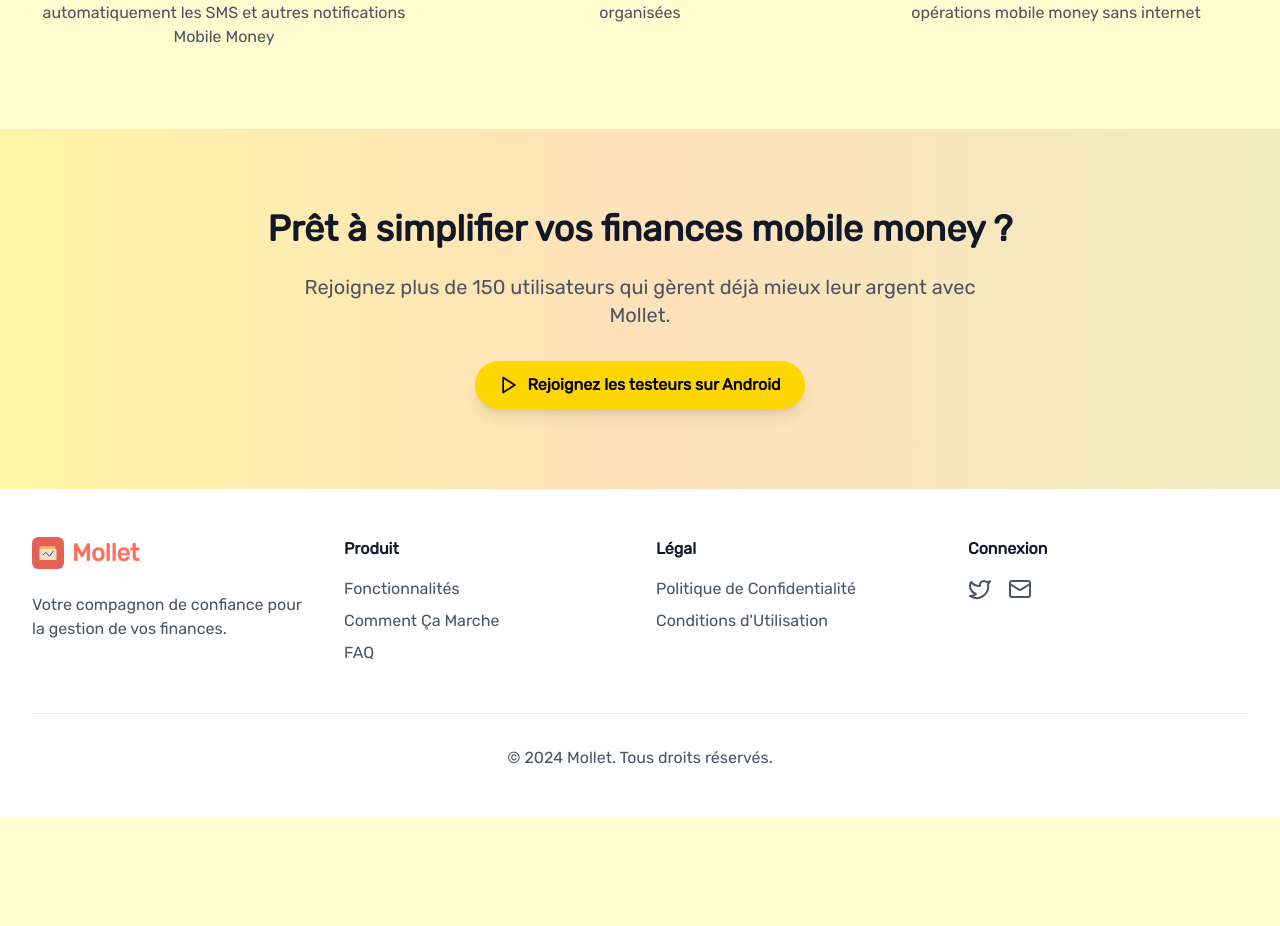
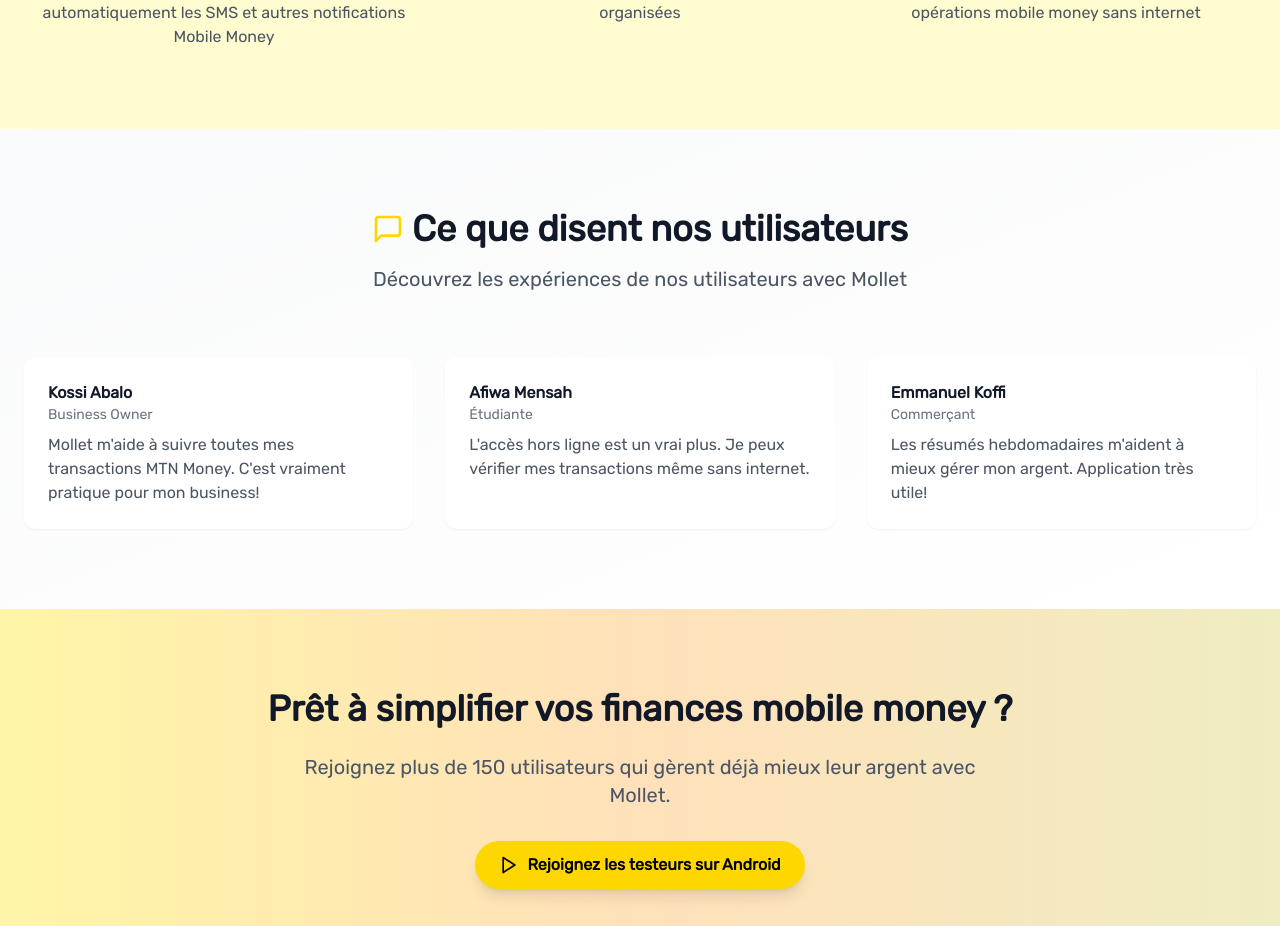
Before and after one commit to runco02X/mollet-planning, a React (Vite) app: page / in a window 1280 px wide. Shown: the part 2603-3529 px from the top of the page. Before the commit the page ends 3421 px from the top, so only its background shows below. Built offline with nearby package versions, Linux system fonts and the light colour scheme.

Commit message:
add: social proof

```diff
--- a/src/App.tsx
+++ b/src/App.tsx
@@ -5,6 +5,7 @@ import HowItWorks from "./components/HowItWorks";
 import CTA from "./components/CTA";
 import Footer from "./components/Footer";
 import CountrySupport from "./components/CountrySupport";
+import SocialProof from "./components/SocialProof";
 
 function App() {
   return (
@@ -14,7 +15,9 @@ function App() {
       <Features />
       <CountrySupport />
       <HowItWorks />
+      <SocialProof />
       <CTA />
+
       <Footer />
     </div>
   );
--- /dev/null
+++ b/src/components/SocialProof.tsx
@@ -0,0 +1,29 @@
+import { testimonials } from "../data/testimonials";
+import { MessageSquare } from "lucide-react";
+import TestimonialCard from "./socials/TestimonialCard";
+
+export default function SocialProof() {
+  return (
+    <section className="py-20 bg-gradient-to-br from-gray-50 to-white">
+      <div className="container mx-auto px-6">
+        <div className="text-center mb-16">
+          <div className="flex items-center justify-center gap-2 mb-4">
+            <MessageSquare className="w-8 h-8 text-gold" />
+            <h2 className="text-4xl font-bold text-gray-900">
+              Ce que disent nos utilisateurs
+            </h2>
+          </div>
+          <p className="text-xl text-gray-600">
+            Découvrez les expériences de nos utilisateurs avec Mollet
+          </p>
+        </div>
+
+        <div className="grid md:grid-cols-2 lg:grid-cols-3 gap-8">
+          {testimonials.map((testimonial) => (
+            <TestimonialCard key={testimonial.id} testimonial={testimonial} />
+          ))}
+        </div>
+      </div>
+    </section>
+  );
+}
--- /dev/null
+++ b/src/components/socials/TestimonialCard.tsx
@@ -0,0 +1,25 @@
+import type { Testimonial } from "../../data/testimonials";
+
+interface TestimonialCardProps {
+  testimonial: Testimonial;
+}
+
+export default function TestimonialCard({ testimonial }: TestimonialCardProps) {
+  return (
+    <div className="bg-white rounded-xl shadow-sm hover:shadow-md transition-all p-6">
+      <div className="flex items-start gap-4">
+        <div className="flex-1">
+          <div className="flex items-center justify-between mb-2">
+            <div>
+              <h3 className="font-semibold text-gray-900">
+                {testimonial.name}
+              </h3>
+              <p className="text-sm text-gray-500">{testimonial.role}</p>
+            </div>
+          </div>
+          <p className="text-gray-600">{testimonial.comment}</p>
+        </div>
+      </div>
+    </div>
+  );
+}
--- /dev/null
+++ b/src/data/testimonials.ts
@@ -0,0 +1,30 @@
+export interface Testimonial {
+  id: string;
+  name: string;
+  role: string;
+  comment: string;
+}
+
+export const testimonials: Testimonial[] = [
+  {
+    id: "1",
+    name: "Kossi Abalo",
+    role: "Business Owner",
+    comment:
+      "Mollet m'aide à suivre toutes mes transactions MTN Money. C'est vraiment pratique pour mon business!",
+  },
+  {
+    id: "2",
+    name: "Afiwa Mensah",
+    role: "Étudiante",
+    comment:
+      "L'accès hors ligne est un vrai plus. Je peux vérifier mes transactions même sans internet.",
+  },
+  {
+    id: "3",
+    name: "Emmanuel Koffi",
+    role: "Commerçant",
+    comment:
+      "Les résumés hebdomadaires m'aident à mieux gérer mon argent. Application très utile!",
+  },
+];
```
